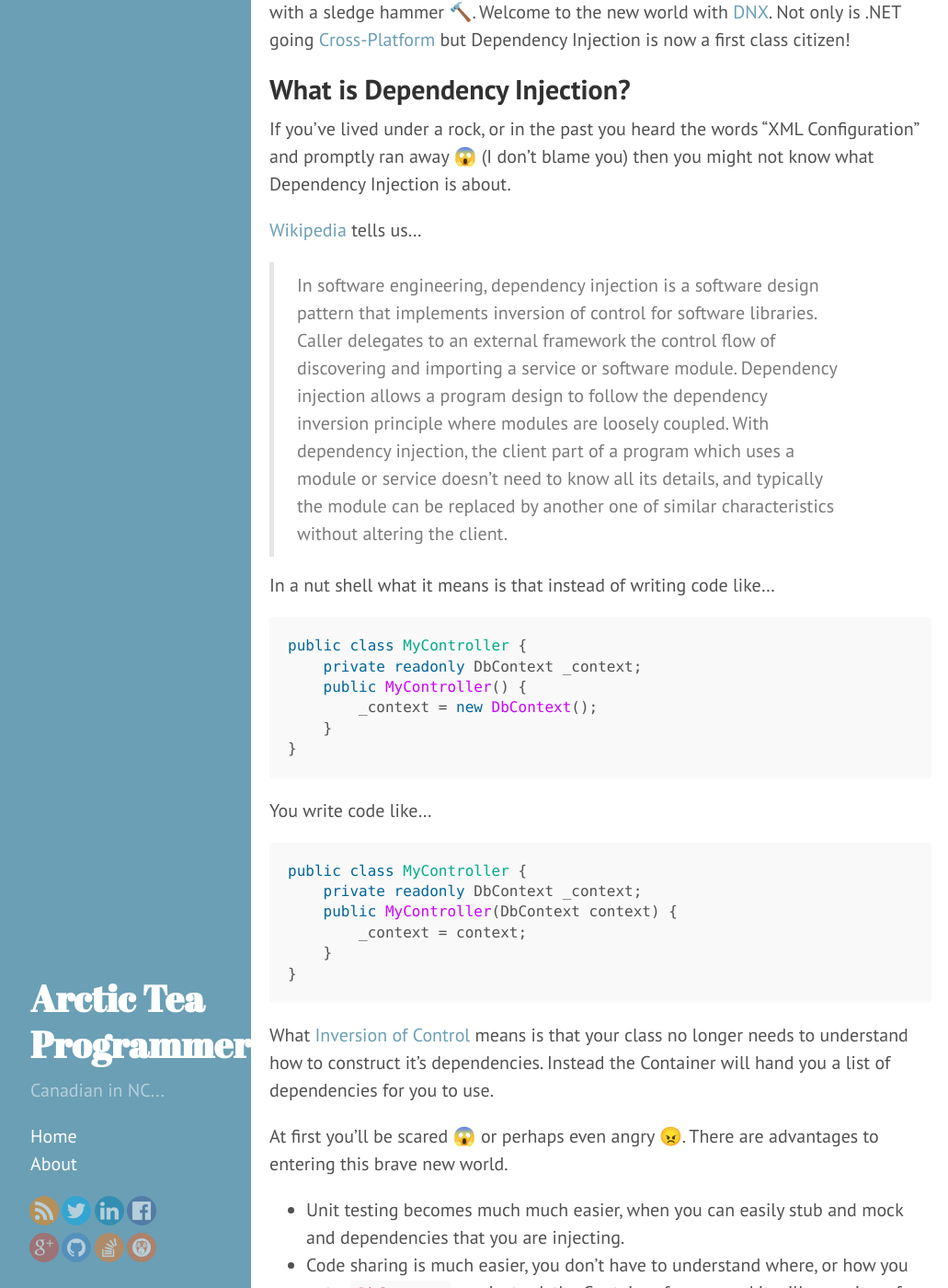
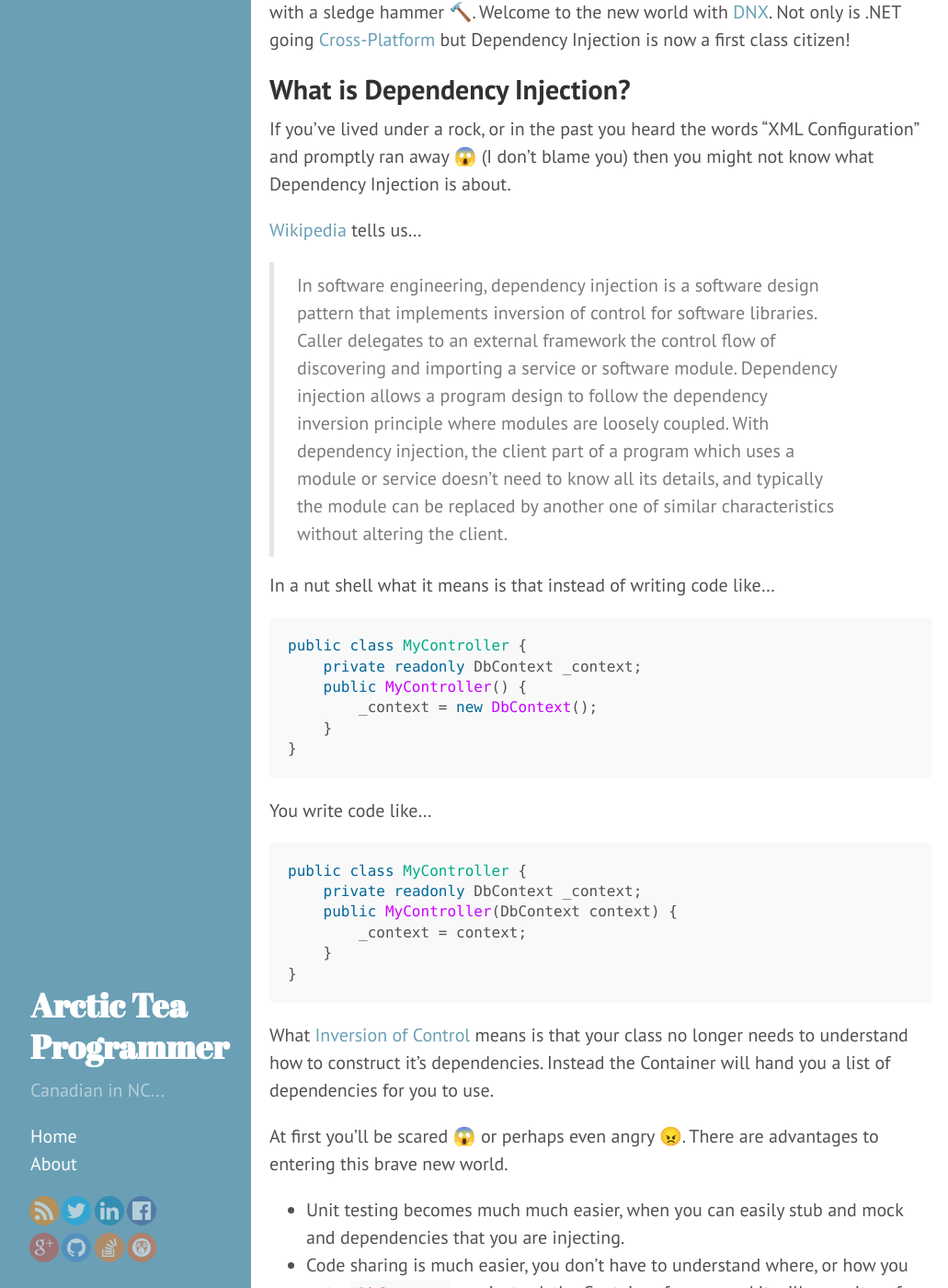
Before and after one commit to david-driscoll/david-driscoll.github.io, a Jekyll site: the page built from index.html, in a window 1280 px wide and 1400 px high, scrolled down 309 px. Shown: the whole window at 92% size, without its empty margins (7-1038 px from the left). Built offline with Jekyll 4.4.1, drawn with Linux system fonts in a browser that asks for light colours; nearby versions of some CDN libraries; emoji names are drawn with the system emoji font; the list of posts is cut into pages by our own code; comment, search, counter and statistics services are not loaded.

Commit message:
bump sidebar fontsize

```diff
--- a/public/css/hyde.css
+++ b/public/css/hyde.css
@@ -83,7 +83,7 @@ html {
     color: #fff;
     margin-top: 0;
     font-family: "Abril Fatface", serif;
-    font-size: 2.0rem;
+    font-size: 1.8rem;
 }
 
 /* Sidebar nav */
```
